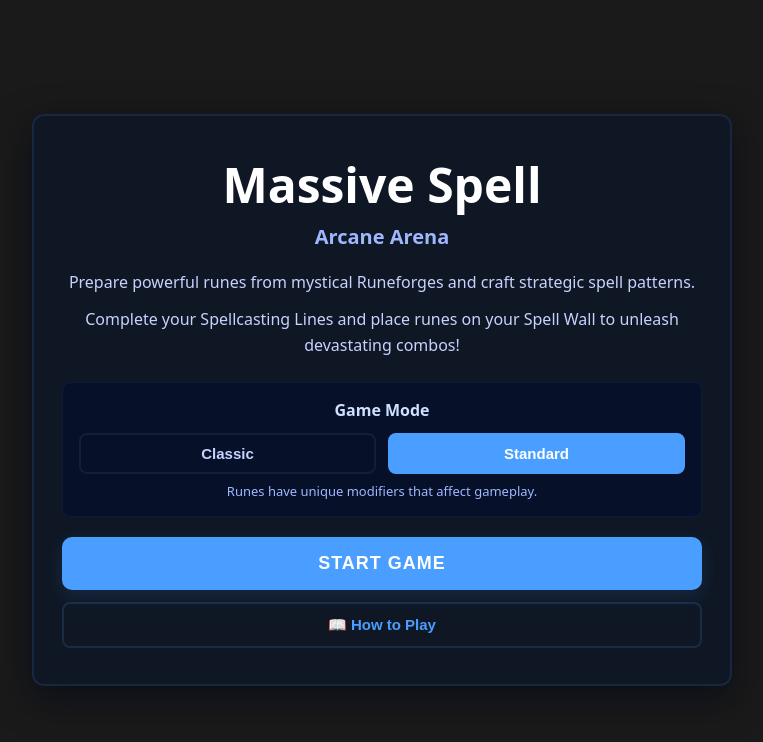
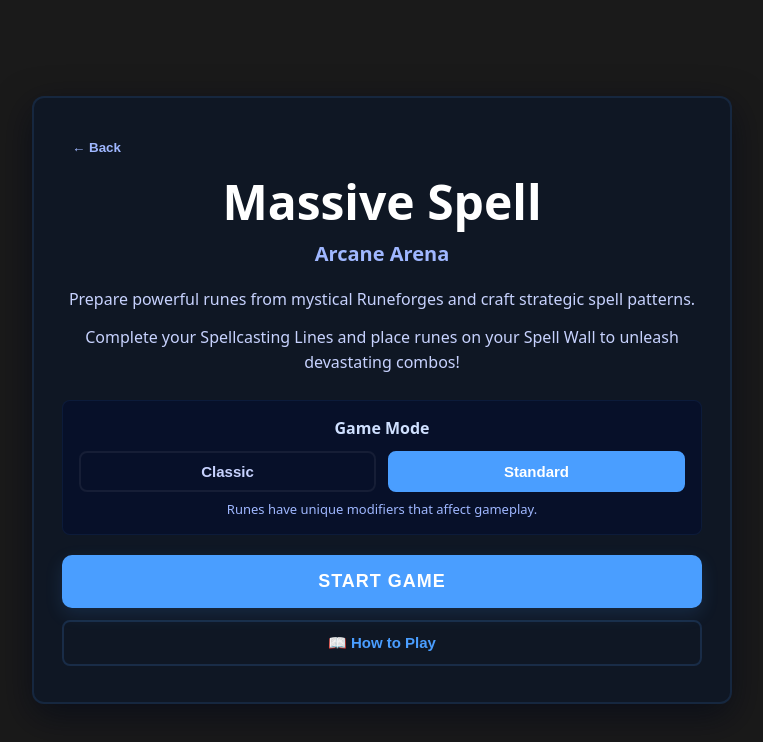
Before and after one commit to vlad92z/necromancer-web, a React (Vite) app: page /game in a window 1280 px wide. Shown: the top 742 px of the page, without its empty margins (258-1021 px from the left). Built offline with nearby package versions, Linux system fonts and the light colour scheme.

Commit message:
Add a back button to Quick Play

```diff
--- a/src/features/gameplay/components/StartGameScreen.tsx
+++ b/src/features/gameplay/components/StartGameScreen.tsx
@@ -3,6 +3,7 @@
  */
 
 import { useState } from 'react';
+import { useNavigate } from 'react-router-dom';
 import { RulesOverlay } from './RulesOverlay';
 
 interface StartGameScreenProps {
@@ -10,6 +11,7 @@ interface StartGameScreenProps {
 }
 
 export function StartGameScreen({ onStartGame }: StartGameScreenProps) {
+  const navigate = useNavigate();
   const [gameMode, setGameMode] = useState<'classic' | 'standard'>('standard');
   const [showRules, setShowRules] = useState(false);
 
@@ -33,6 +35,23 @@ export function StartGameScreen({ onStartGame }: StartGameScreenProps) {
         textAlign: 'center',
         boxShadow: '0 12px 36px rgba(2,6,23,0.6)'
       }}>
+        <div style={{ display: 'flex', justifyContent: 'flex-start', marginBottom: '8px' }}>
+          <button
+            onClick={() => navigate('/')}
+            style={{
+              backgroundColor: 'transparent',
+              color: '#9fb7ff',
+              border: 'none',
+              fontWeight: 600,
+              cursor: 'pointer',
+              padding: '6px 10px',
+              borderRadius: '8px'
+            }}
+          >
+            ← Back
+          </button>
+        </div>
+
         <h1 style={{
           fontSize: '48px',
           fontWeight: 'bold',
```
